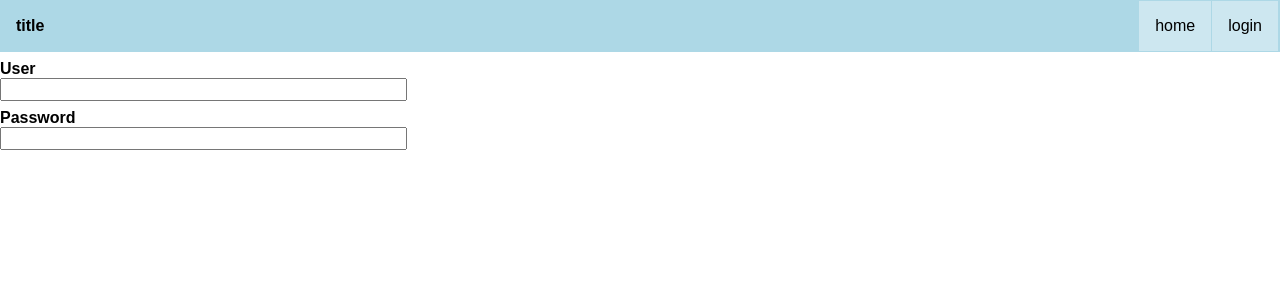
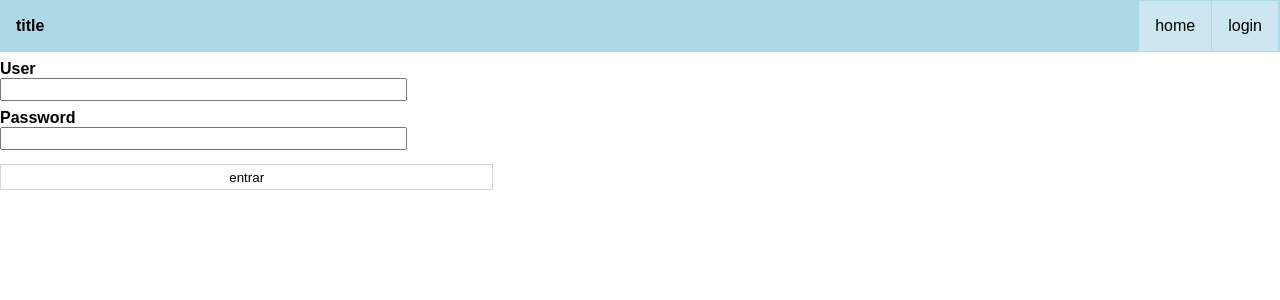
Before and after one commit to ShellOliver/myevents, a React app: page /login in a window 1280 px wide. Shown: the top 300 px of the page. Built offline with nearby package versions, Linux system fonts and the light colour scheme.

Commit message:
created button component with basic style customization and added the custom button component in login component

```diff
--- /dev/null
+++ b/src/components/button/button.css
@@ -0,0 +1,8 @@
+button{
+    width: 5em;
+    height: 2em;
+    border: 1px solid lightgray;
+    color: black;
+    background-color: white;
+    margin-top: 1em;
+}
--- /dev/null
+++ b/src/components/button/button.js
@@ -0,0 +1,15 @@
+import React from 'react'
+import PropTypes from 'prop-types'
+import style from './button.css'
+
+const Button = ({ name, click, width }) => (
+  <button className={style} style={{ width }} onClick={click}>{name}</button>
+)
+
+Button.propTypes = {
+  name: PropTypes.string,
+  click: PropTypes.func,
+  width: PropTypes.string
+}
+
+export default Button
--- a/src/components/login/login.js
+++ b/src/components/login/login.js
@@ -1,12 +1,18 @@
 import React, { Component } from 'react'
 import Input from '../input/input'
+import Button from '../button/button'
 
 export default class Login extends Component {
+  onsubmit () {
+    console.log('aqui')
+  }
+
   render () {
     return (
       <div>
         <Input label='User' type='text' width='25em' required />
         <Input label='Password' type='text' width='25em' required />
+        <Button click={this.onsubmit} name='entrar' width='37em' />
       </div>
     )
   }
```
